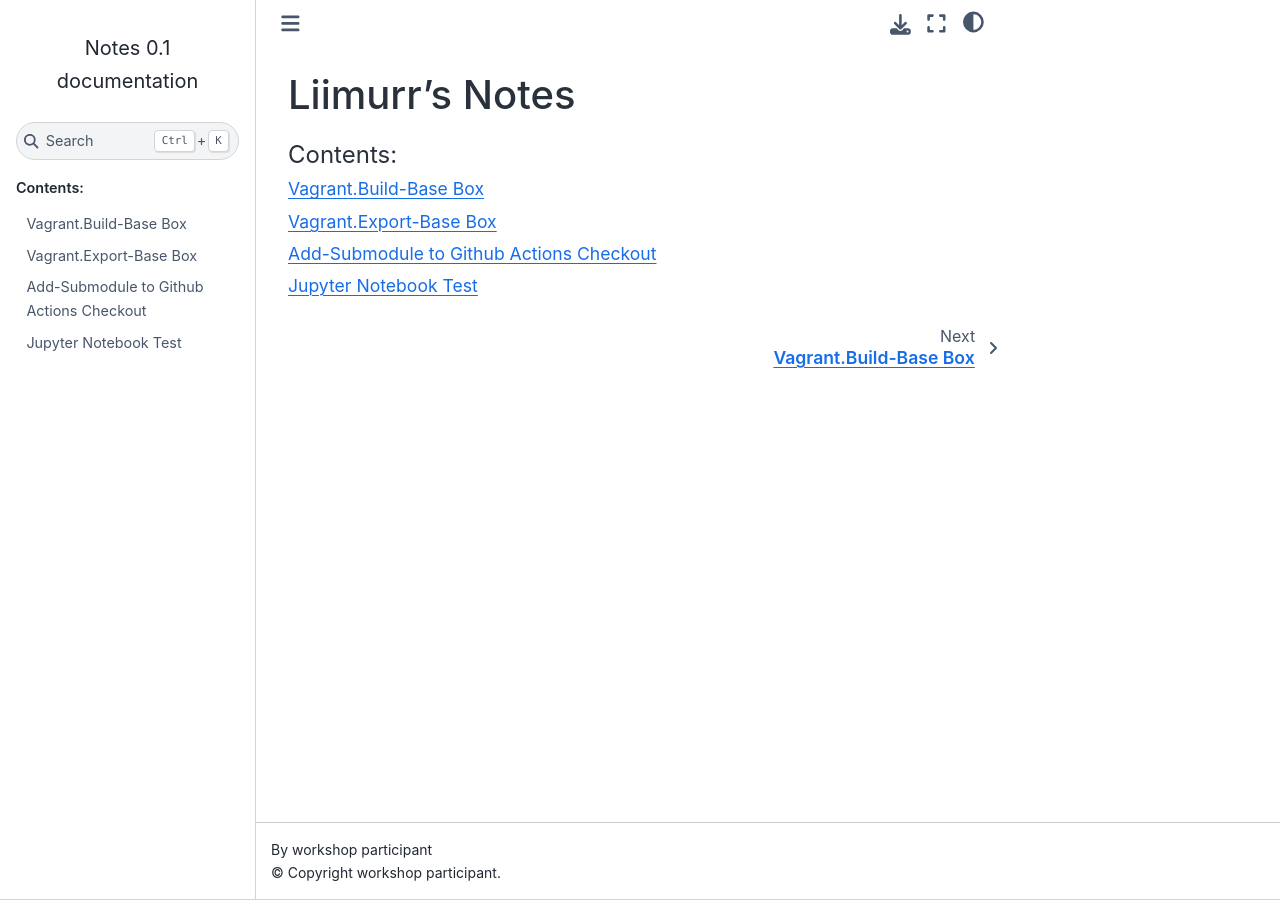
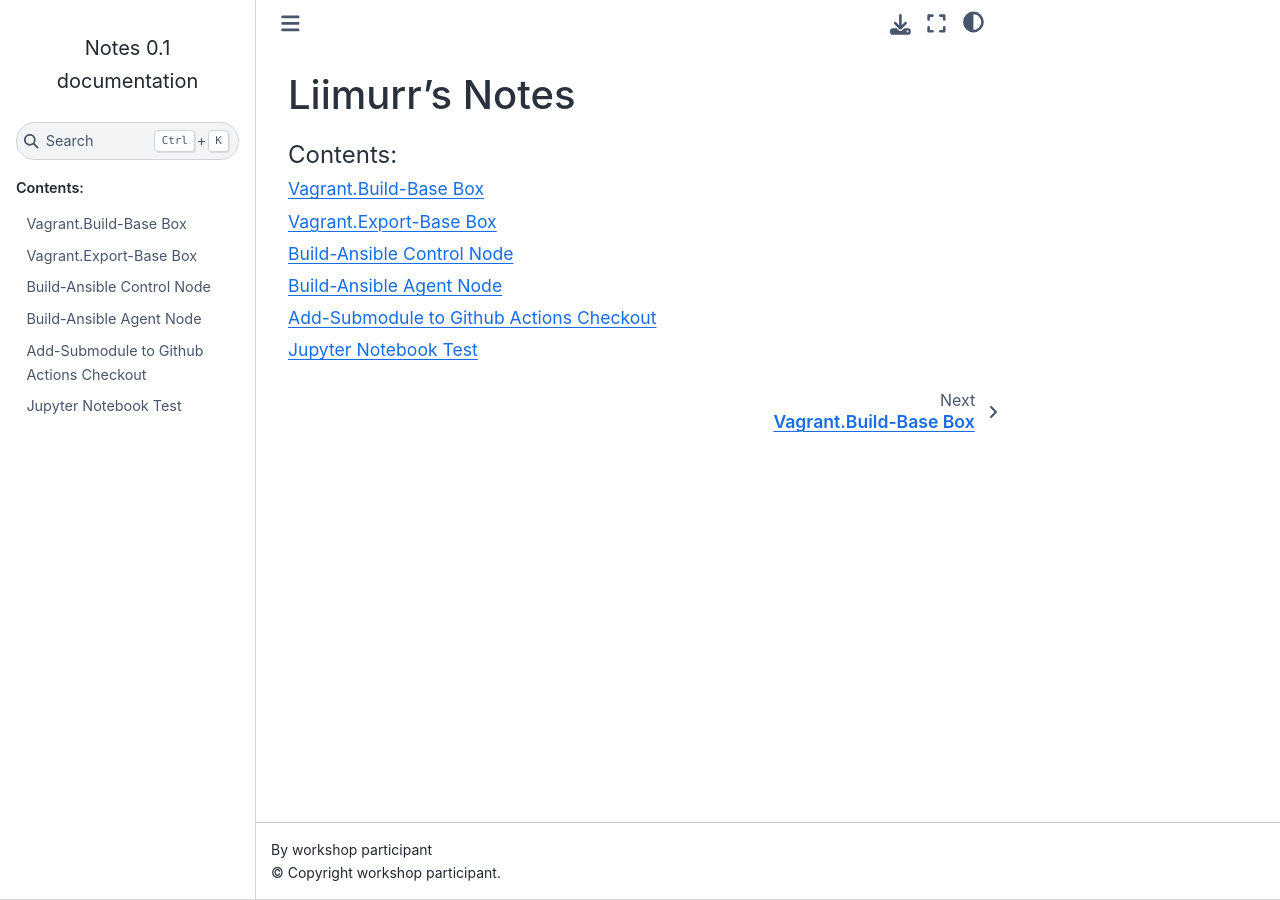
Before and after one commit to Liimurr/notes, a Sphinx documentation site: the page built from doc/index.rst, in a window 1280 px wide. Built offline with Sphinx 7.4.7 and the Sphinx Book theme 1.1.4, drawn with Linux system fonts in a browser that asks for light colours.

Commit message:
add ansible notes

```diff
--- a/doc/_static/custom.css
+++ /dev/null
@@ -1,6 +0,0 @@
-.rst-content .code-block-caption  {
-  text-align: left;
-}
-.wy-nav-content {
-  max-width: none;
-}
--- a/doc/_static/max-width.css
+++ /dev/null
@@ -1,3 +0,0 @@
-.wy-nav-content {
-  max-width: none;
-}
--- a/doc/index.rst
+++ b/doc/index.rst
@@ -12,5 +7,7 @@ Liimurr's Notes
 
    Vagrant.Build-Base Box.rst
    Vagrant.Export-Base Box.rst
+   Build-Ansible Control Node.rst
+   Build-Ansible Agent Node.rst
    Add-Submodule to Github Actions Checkout.rst
    jupyter-notebook-test.ipynb
```
Also changed, not shown: other parts of doc/index.rst (+0 -5 lines), doc/Build-Ansible Agent Node.rst (added, +28 -0 lines), doc/Build-Ansible Control Node.rst (added, +40 -0 lines), doc/Vagrant.Build-Base Box.rst (+38 -0 lines), 1 other file.
